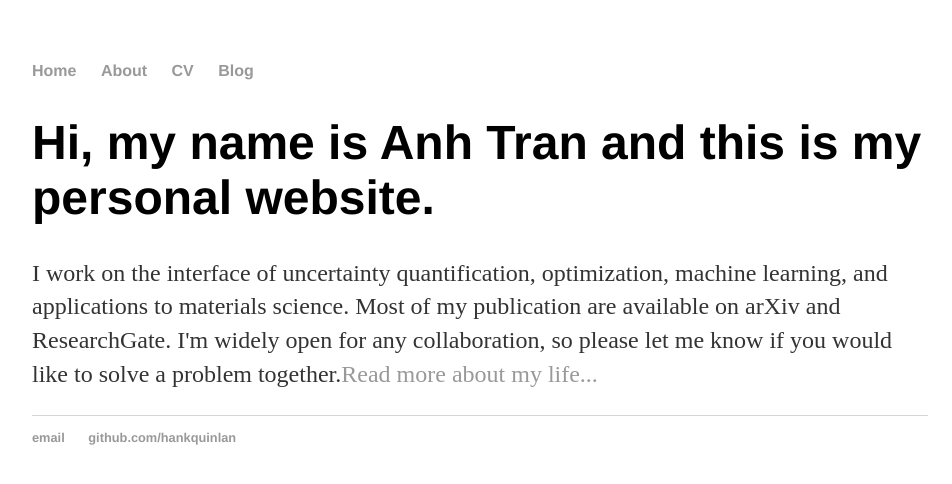
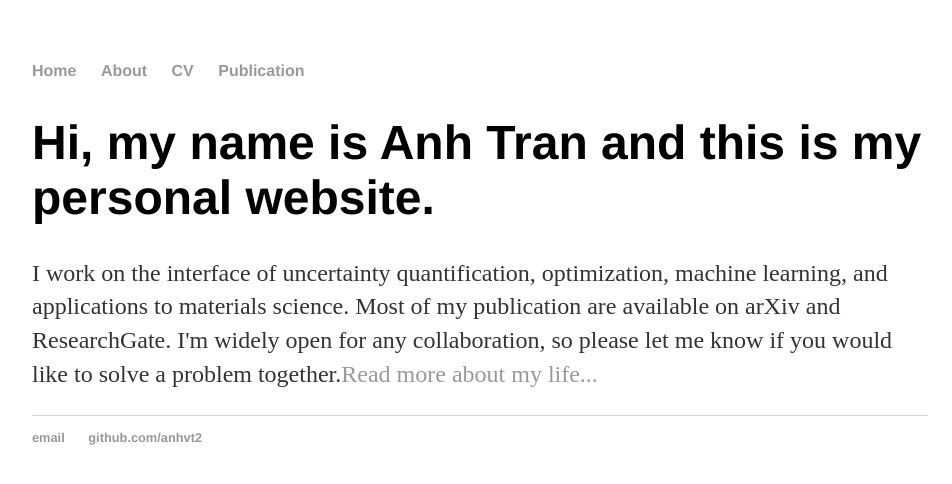
Before and after one commit to anhvt2/anhvt2.github.io, a Jekyll site: the page built from index.html, in a window 1280 px wide. Shown: the top 484 px of the page, without its empty margins (160-1112 px from the left). Built offline with Jekyll 4.4.1, drawn with Linux system fonts in a browser that asks for light colours.

Commit message:
change blog/ to publication/

```diff
--- a/_layouts/default.html
+++ b/_layouts/default.html
@@ -14,7 +14,7 @@
 <li><a href="/">Home</a></li>
 <li><a href="/about">About</a></li>
 <li><a href="/cv">CV</a></li>
-<li><a href="/blog">Blog</a></li>
+<li><a href="/publication">Publication</a></li>
 </ul>
     </nav>
 <div class="container">
@@ -25,8 +25,8 @@
 
   <footer>
    <ul>
-   <li><a href="mailto:hankquinlanhub@gmail.com">email</a></li>
-   <li><a href="https://github.com/hankquinlan">github.com/hankquinlan</a></li>
+   <li><a href="mailto:anhvt2@gmail.com">email</a></li>
+   <li><a href="https://github.com/anhvt2">github.com/anhvt2</a></li>
    </ul>
   </footer>
   </body>
```
